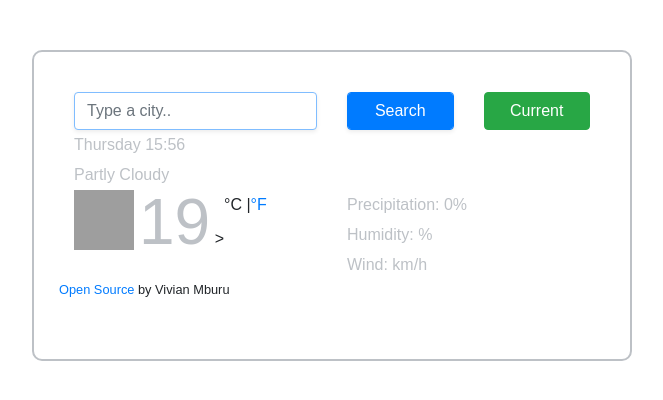
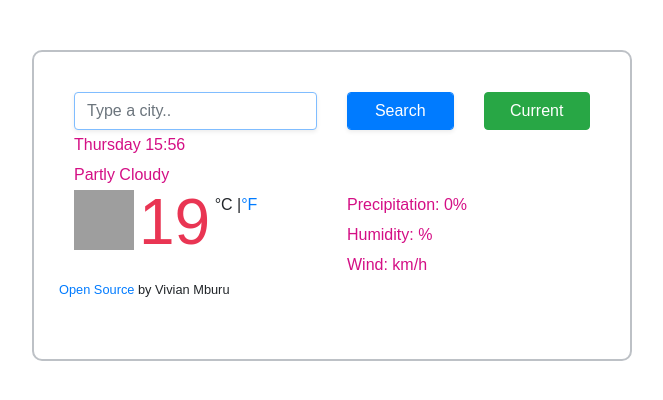
Before and after one commit to YrimuhMburu/-PROJECT, a plain HTML site: page index.html in a window 1280 px wide. Shown: the whole page, without its empty margins (308-971 px from the left). Drawn offline with nearby package versions, Linux system fonts and the light colour scheme; no server answers; grey boxes are pictures that could not be loaded.

Commit message:
update css and html

```diff
--- a/index.html
+++ b/index.html
@@ -65,7 +65,7 @@
               />
               <div class="float-left">
               <strong>19</strong>
-                ><span class="units">°C |<a href="#">°F</a> </span>
+              <span class="units">°C |<a href="#">°F</a> </span>
               </div>
             </div>
           </div>
--- a/src/styles.css
+++ b/src/styles.css
@@ -4,7 +4,7 @@ body {
 }
 
 h1 {
-  color: #bdc1c6;
+  color: #0f4f9d;
   cursor: pointer;
   display: block;
   font-size: 16px;
@@ -17,7 +17,7 @@ ul {
   padding: 0;
 }
 li {
-  color: #bdc1c6;
+  color: #d40f85;
   list-style: none;
   margin: 0;
   padding: 0;
@@ -47,7 +47,7 @@ li {
   width: 60px;
 }
 .weather-temperature strong {
-  color: rgb(189, 193, 198);
+  color: rgb(233, 53, 83);
   font-size: 64px;
   font-weight: 400;
   line-height: 1;
```
